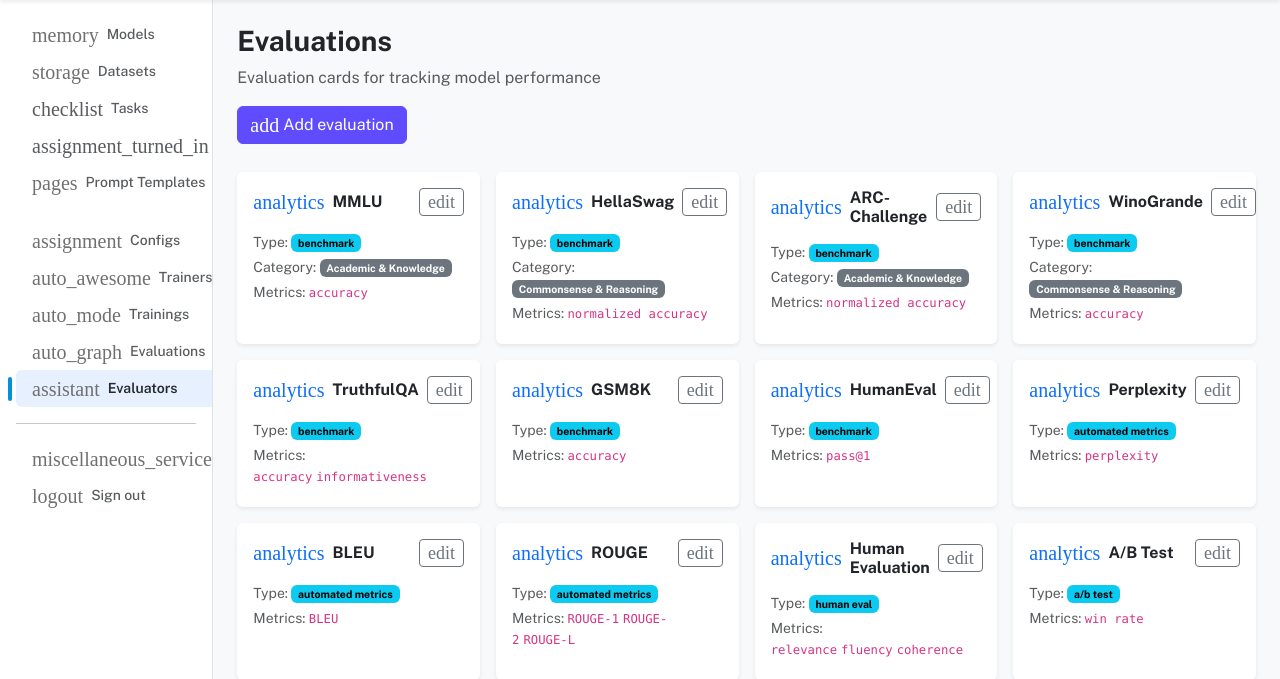
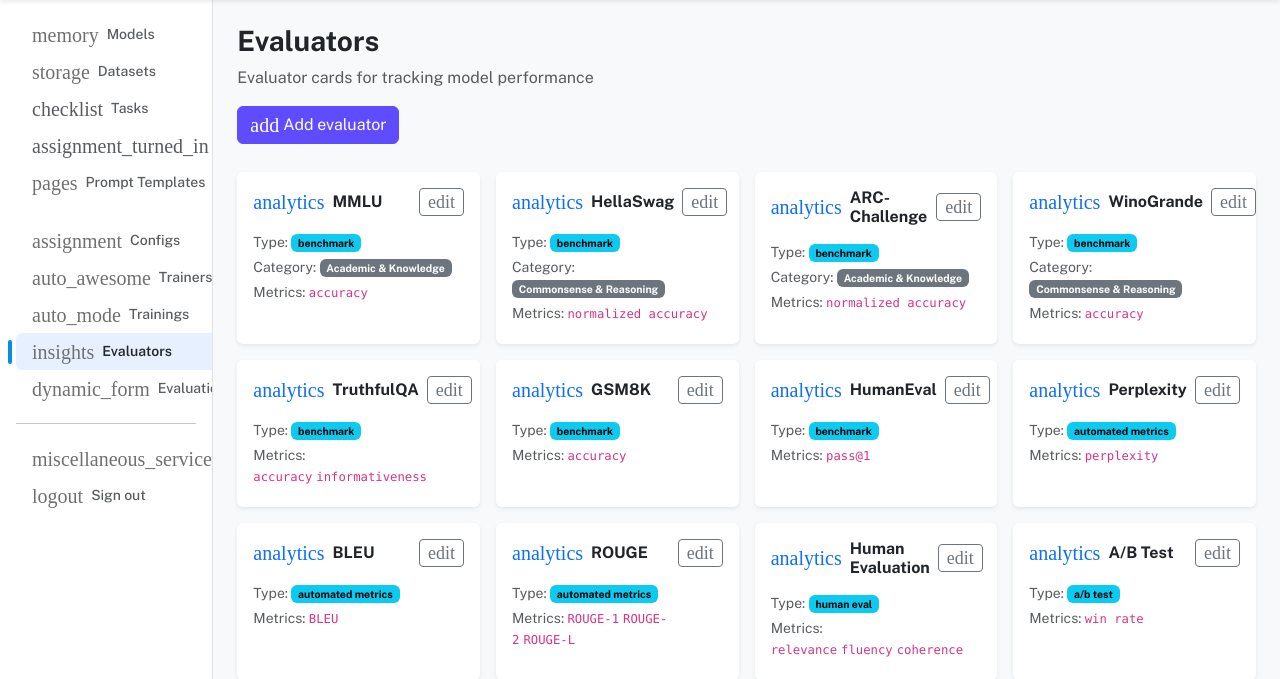
Before and after one commit to diixo/diixo-ai, a Django app: page /evaluators in a window 1280 px wide. Shown: the part 48-727 px from the top of the page. Run offline with Django 5.2, Linux system fonts and the light colour scheme; some libraries are stand-ins or nearby versions; some web fonts are replaced.

Commit message:
evaluators chapter alignments (fix)

```diff
--- a/ui/app_main/templates/app_main/base.html
+++ b/ui/app_main/templates/app_main/base.html
@@ -186,17 +186,17 @@
                   </a>
                 </li>
                 <li class="nav-item">
-                  <a class="nav-link d-flex align-items-center gap-2 {% if u == 'evaluations' %}active{% endif %}"
-                    href="{% url 'app_main:evaluations' %}">
-                    <span class="material-icons">auto_graph</span>
-                    Evaluations
+                  <a class="nav-link d-flex align-items-center gap-2 {% if u == 'evaluators' %}active{% endif %}"
+                    href="{% url 'app_main:evaluators' %}">
+                    <span class="material-icons">insights</span>
+                    Evaluators
                   </a>
                 </li>
                 <li class="nav-item">
-                  <a class="nav-link d-flex align-items-center gap-2 {% if u == 'evaluators' %}active{% endif %}"
-                    href="{% url 'app_main:evaluators' %}">
-                    <span class="material-icons">assistant</span>
-                    Evaluators
+                  <a class="nav-link d-flex align-items-center gap-2 {% if u == 'evaluations' %}active{% endif %}"
+                    href="{% url 'app_main:evaluations' %}">
+                    <span class="material-icons">dynamic_form</span>
+                    Evaluations
                   </a>
                 </li>
               </ul>
--- a/ui/app_main/templates/app_main/evaluators.html
+++ b/ui/app_main/templates/app_main/evaluators.html
@@ -1,24 +1,24 @@
 {% extends "app_main/base.html" %}
 
 {% block meta %}
-<title>Diixo - Evaluations</title>
-<meta property="og:title" content="Diixo - Evaluations">
-<meta name="description" content="Evaluation cards">
-<meta property="og:description" content="Evaluation cards">
+<title>Diixo - Evaluators</title>
+<meta property="og:title" content="Diixo - Evaluators">
+<meta name="description" content="Evaluator cards">
+<meta property="og:description" content="Evaluator cards">
 {% endblock %}
 
 {% block content %}
 
-<h3 class="fw-bold mt-4">Evaluations</h3>
+<h3 class="fw-bold mt-4">Evaluators</h3>
 <p class="text-muted">{{ goal }}</p>
 
 <button type="button" class="btn btn-main d-inline-flex align-items-center align-self-start mb-2"
   data-bs-toggle="modal" data-bs-target="#addEvalModal">
-  <span class="material-icons me-1">add</span> Add evaluation
+  <span class="material-icons me-1">add</span> Add evaluator
 </button>
 
 <div class="row g-3 mt-1 mb-4">
-  {% for e in evaluations %}
+  {% for e in evaluators %}
   <div class="col-md-6 col-lg-3">
     <div class="card h-100 shadow-sm border-0">
       <div class="card-body">
@@ -52,7 +52,7 @@
       <form method="post">
         {% csrf_token %}
         <div class="modal-header">
-          <h5 class="modal-title" id="addEvalModalLabel">Add evaluation</h5>
+          <h5 class="modal-title" id="addEvalModalLabel">Add evaluator</h5>
           <button type="button" class="btn-close" data-bs-dismiss="modal" aria-label="Close"></button>
         </div>
         <div class="modal-body">
@@ -118,7 +118,7 @@
         <input type="hidden" name="action" value="edit">
         <input type="hidden" name="eval_id" id="editEvalId">
         <div class="modal-header">
-          <h5 class="modal-title" id="editEvalModalLabel">Edit evaluation</h5>
+          <h5 class="modal-title" id="editEvalModalLabel">Edit evaluator</h5>
           <button type="button" class="btn-close" data-bs-dismiss="modal" aria-label="Close"></button>
         </div>
         <div class="modal-body">
--- a/ui/app_main/views.py
+++ b/ui/app_main/views.py
@@ -398,7 +398,7 @@ def evaluators(request):
         dataset_id = request.POST.get("dataset_id", "").strip()
 
         if name:
-            items = data.setdefault("evaluations", [])
+            items = data.setdefault("evaluators", [])
             metrics_list = [m.strip() for m in metrics.split(",") if m.strip()] if metrics else []
 
             if action == "edit":
@@ -429,15 +429,15 @@ def evaluators(request):
 
             with open(data_path, "w", encoding="utf-8") as f:
                 json.dump(data, f, ensure_ascii=False, indent=2)
-        return redirect("app_main:evaluations")
+        return redirect("app_main:evaluators")
 
     models_list = models_data.get("models", [])
     datasets_list = datasets_data.get("datasets", [])
     models_map = {m["id"]: m["name"] for m in models_list}
     datasets_map = {d["id"]: d["name"] for d in datasets_list}
 
-    evaluations = data.get("evaluations", [])
-    for e in evaluations:
+    evaluators = data.get("evaluators", [])
+    for e in evaluators:
         e["model_name"] = models_map.get(e.get("model_id"), "")
         e["dataset_name"] = datasets_map.get(e.get("dataset_id"), "")
 
@@ -447,7 +447,7 @@ def evaluators(request):
         "goal": data.get("goal", ""),
         "eval_types": data.get("eval_types", []),
         "eval_categories": eval_categories,
-        "evaluations": evaluations,
+        "evaluators": evaluators,
         "models": models_list,
         "datasets": datasets_list,
     })
--- a/ui/data/evaluators.json
+++ b/ui/data/evaluators.json
@@ -1,5 +1,5 @@
 {
-  "goal": "Evaluation cards for tracking model performance",
+  "goal": "Evaluator cards for tracking model performance",
   "eval_types": [
     "benchmark",
     "human eval",
@@ -12,7 +12,7 @@
     "Academic & Knowledge",
     "Language Modeling"
   ],
-  "evaluations": [
+  "evaluators": [
     {
       "id": "eval_mmlu",
       "name": "MMLU",
```
